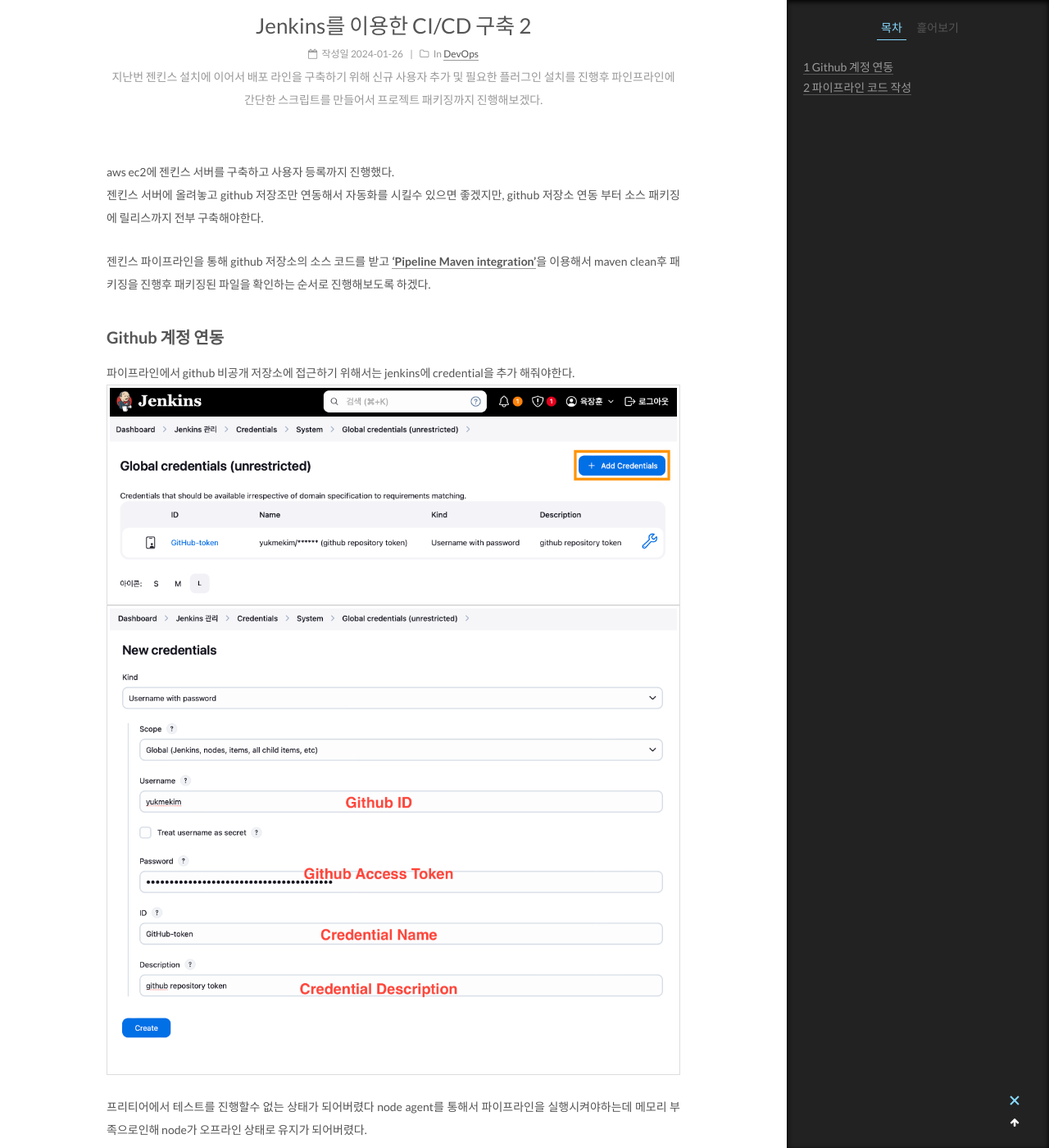
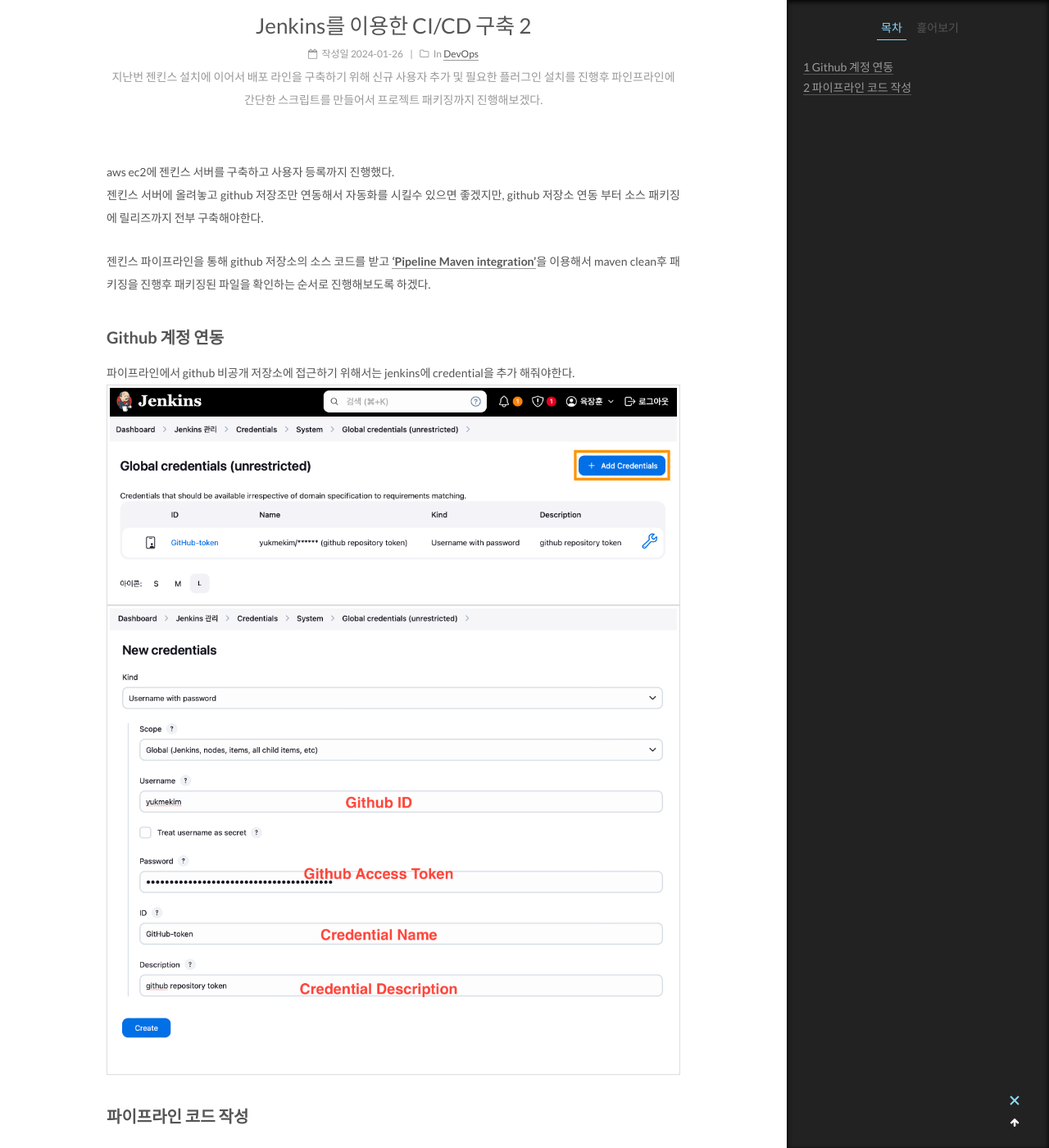
Before and after one commit to yukmekim/yukmekim.github.io, a Jekyll site: the page built from _posts/2024-01-26-devops-jenkins-2.md, in a window 1280 px wide and 1400 px high, scrolled down 329 px. Shown: the whole window at 82% size. Built offline with Jekyll 4.4.1, drawn with Linux system fonts in a browser that asks for light colours; some of the changed text lies outside the part shown.

Commit message:
젠킨스 두 번째 포스팅 내용 수정

```diff
--- a/_posts/2024-01-26-devops-jenkins-2.md
+++ b/_posts/2024-01-26-devops-jenkins-2.md
@@ -9,7 +9,7 @@
 ---
 
 aws ec2에 젠킨스 서버를 구축하고 사용자 등록까지 진행했다.
-젠킨스 서버에 올려놓고 github 저장조만 연동해서 자동화를 시킬수 있으면 좋겠지만, github 저장소 연동 부터 소스 패키징에 릴리스까지 전부 구축해야한다.
+젠킨스 서버에 올려놓고 github 저장조만 연동해서 자동화를 시킬수 있으면 좋겠지만, github 저장소 연동 부터 소스 패키징에 릴리즈까지 전부 구축해야한다.
 
 젠킨스 파이프라인을 통해 github 저장소의 소스 코드를 받고 **['Pipeline Maven integration'](https://plugins.jenkins.io/pipeline-maven/)**을 이용해서 maven clean후 패키징을 진행후 패키징된 파일을 확인하는 순서로 진행해보도록 하겠다.
 
@@ -17,10 +17,6 @@
 파이프라인에서 github 비공개 저장소에 접근하기 위해서는 jenkins에 credential을 추가 해줘야한다.
 ![Desktop Preview](/assets/images/post/jenkins_2/jenkins_credentials_1.png)
 ![Desktop Preview](/assets/images/post/jenkins_2/jenkins_credentials_2.png)
-
-프리티어에서 테스트를 진행할수 없는 상태가 되어버렸다 node agent를 통해서 파이프라인을 실행시켜야하는데 메모리 부족으로인해 node가 오프라인 상태로 유지가 되어버렸다.
-
-ec2 서버의 메모리를 올려서 계속해서 진행 또는 맥북에 젠킨스를 설치하고 ec2 서버에 소스를 배포하는 방향으로 진행하겠다.
 
 ## 파이프라인 코드 작성
 ### Github 저장소 소스 clone
```
Also changed, not shown: other parts of _posts/2024-01-26-devops-jenkins-2.md (+5 -0 lines).
